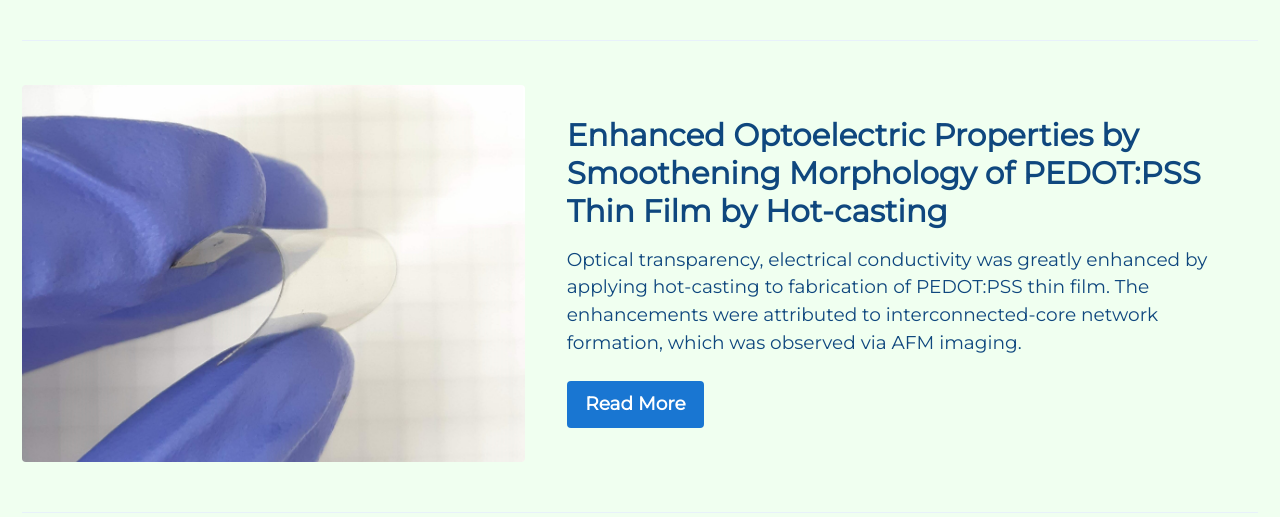
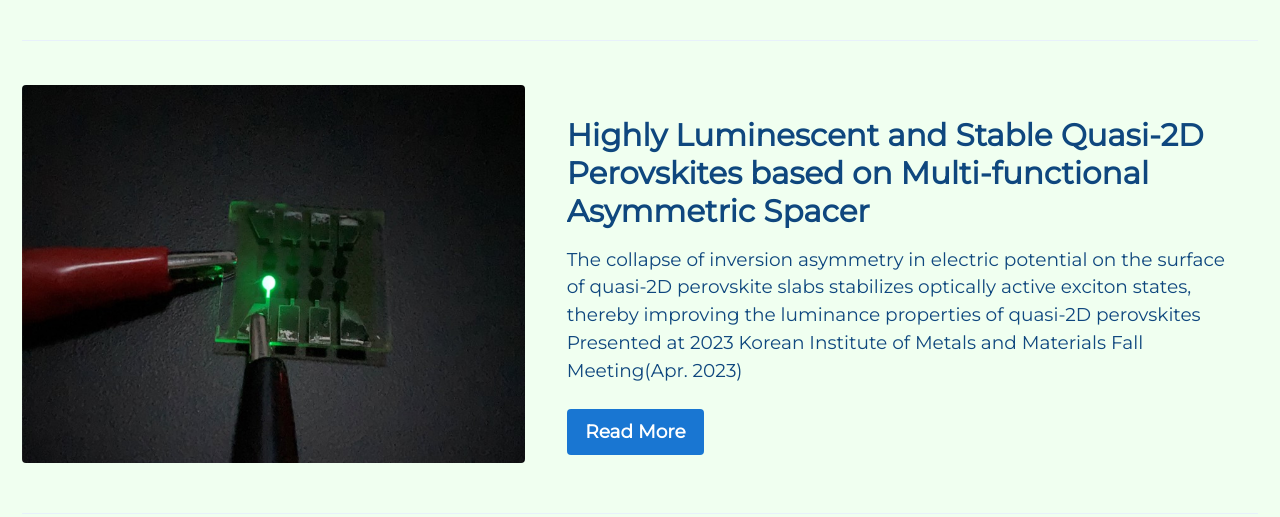
Before and after one commit to mj3259/mj3259.github.io, a Jekyll site: the page built from _pages/projects.md, in a window 1280 px wide and 900 px high, cut to the strip 383-900 px from the top of the window. Built offline with Jekyll 4.4.1, drawn with Linux system fonts in a browser that asks for light colours; cached includes are drawn as plain includes.

Commit message:
Update projects.md

```diff
--- a/_pages/projects.md
+++ b/_pages/projects.md
@@ -70,6 +70,15 @@ feature_row5:
   -
   -
 
+feature_row1:
+  - image_path: /assets/images/PELED.jpg
+    alt: "PeLED"
+    title: "Highly Luminescent and Stable Quasi-2D Perovskites based on Multi-functional Asymmetric Spacer"
+    excerpt: 'The collapse of inversion asymmetry in electric potential on the surface of quasi-2D perovskite slabs stabilizes optically active exciton states, thereby improving the luminance properties of quasi-2D perovskites  Presented at 2023 Korean Institute of Metals and Materials Fall Meeting(Apr. 2023)'
+    url: "/assets/pdf/2023 KSMM_KMJ(Final).pdf"
+    btn_label: "Read More"
+    btn_class: "btn--primary"
+
 feature_row2:
   - image_path: /assets/images/pedotpss.jpg
     alt: "pedotpss"
@@ -90,6 +99,7 @@ feature_row4:
 ---
 
 {% include feature_row id="intro" type="center" %}
+{% include feature_row id="feature_row1" type="left" %}
 {% include feature_row id="feature_row2" type="left" %}
 {% include feature_row id="feature_row4" type="left" %}
 {% include feature_row %}
```
